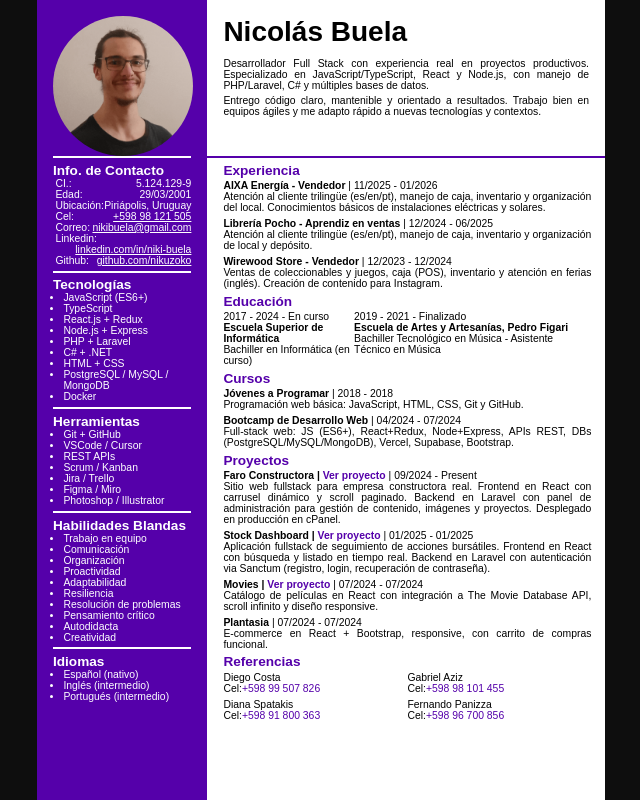
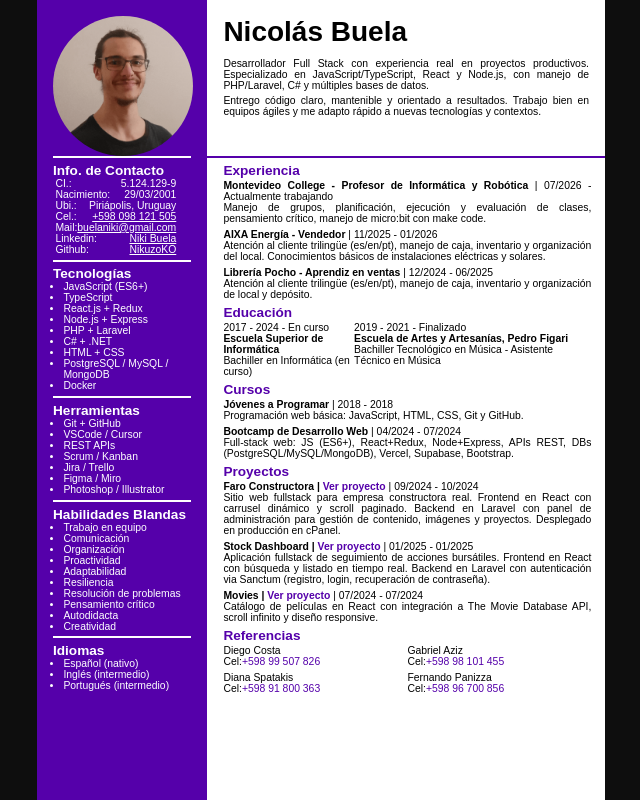
Before and after one commit to NikuzoKO/curriculum, a React (Vite) app: page / in a window 1280 px wide. Shown: the whole page, without its empty margins (319-959 px from the left). Built offline with nearby package versions, Linux system fonts and the light colour scheme.

Commit message:
Update contact info and labels

```diff
--- a/src/components/ContactInfo.tsx
+++ b/src/components/ContactInfo.tsx
@@ -21,15 +21,15 @@ function ContactInfo({
                         <p>{contactInfo.ci}</p>
                     </div>
                     <div>
-                        <p>Edad:</p>
+                        <p>Nacimiento:</p>
                         <p>{contactInfo.date}</p>
                     </div>
                     <div>
-                        <p>Ubicación:</p>
+                        <p>Ubi.:</p>
                         <p>{contactInfo.location}</p>
                     </div>
                     <div>
-                        <p>Cel: </p>
+                        <p>Cel.: </p>
                         <a
                             type="tel"
                             href={`tel:${contactInfo.phone}`}
@@ -39,7 +39,7 @@ function ContactInfo({
                         </a>
                     </div>
                     <div>
-                        <p>Correo: </p>
+                        <p>Mail: </p>
                         <a
                             type="email"
                             href={`mailto:${contactInfo.email}`}
@@ -55,7 +55,7 @@ function ContactInfo({
                             href={`https://${contactInfo.linkedin}`}
                             target="_blank"
                         >
-                            {contactInfo.linkedin}
+			 Niki Buela
                         </a>
                     </div>
                     <div>
@@ -65,7 +65,7 @@ function ContactInfo({
                             href={`https://${contactInfo.github}`}
                             target="_blank"
                         >
-                            {contactInfo.github}
+                            NikuzoKO
                         </a>
                     </div>
                 </div>
--- a/src/data/data.json
+++ b/src/data/data.json
@@ -15,8 +15,8 @@
         "ci": "5.124.129-9",
         "date": "29/03/2001",
         "location": "Piriápolis, Uruguay",
-        "phone": "+598 98 121 505",
-        "email": "nikibuela@gmail.com",
+        "phone": "+598 098 121 505",
+        "email": "buelaniki@gmail.com",
         "linkedin": "linkedin.com/in/niki-buela",
         "github": "github.com/nikuzoko"
     },
@@ -110,6 +110,19 @@
     },
     "experience": [
         {
+            "company": "Montevideo College",
+            "position": {
+                "es": "Profesor de Informática y Robótica",
+                "en": "Computer science and robotics professor"
+            },
+            "description": {
+                "es": "Manejo de grupos, planificación, ejecución y evaluación de clases, pensamiento crítico, manejo de micro:bit con make code.",
+                "en": "Group management, lesson planning, lesson delivery and assessment, critical thinking, micro:bit programming with MakeCode."
+            },
+            "startDate": "07/2026",
+            "endDate": "Actualmente trabajando"
+        },
+        {
             "company": "AIXA Energía",
             "position": {
                 "es": "Vendedor",
@@ -134,19 +147,6 @@
             },
             "startDate": "12/2024",
             "endDate": "06/2025"
-        },
-        {
-            "company": "Wirewood Store",
-            "position": {
-                "es": "Vendedor",
-                "en": "Sales Representative"
-            },
-            "description": {
-                "es": "Ventas de coleccionables y juegos, caja (POS), inventario y atención en ferias (inglés). Creación de contenido para Instagram.",
-                "en": "Collectibles and games sales, POS cash handling, inventory management, fair attendance (English). Instagram content creation."
-            },
-            "startDate": "12/2023",
-            "endDate": "12/2024"
         }
     ],
     "education": [
@@ -200,7 +200,7 @@
             },
             "url": "https://faro.net.uy",
             "startDate": "09/2024",
-            "endDate": "Present"
+            "endDate": "10/2024"
         },
         {
             "name": "Stock Dashboard",
@@ -219,16 +219,6 @@
                 "en": "React movie catalog integrating The Movie Database API, with infinite scroll and responsive design."
             },
             "url": "https://nikuzomovies.vercel.app",
-            "startDate": "07/2024",
-            "endDate": "07/2024"
-        },
-        {
-            "name": "Plantasia",
-            "description": {
-                "es": "E-commerce en React + Bootstrap, responsive, con carrito de compras funcional.",
-                "en": "React + Bootstrap e-commerce with functional shopping cart and responsive design."
-            },
-            "url": "",
             "startDate": "07/2024",
             "endDate": "07/2024"
         }
```
